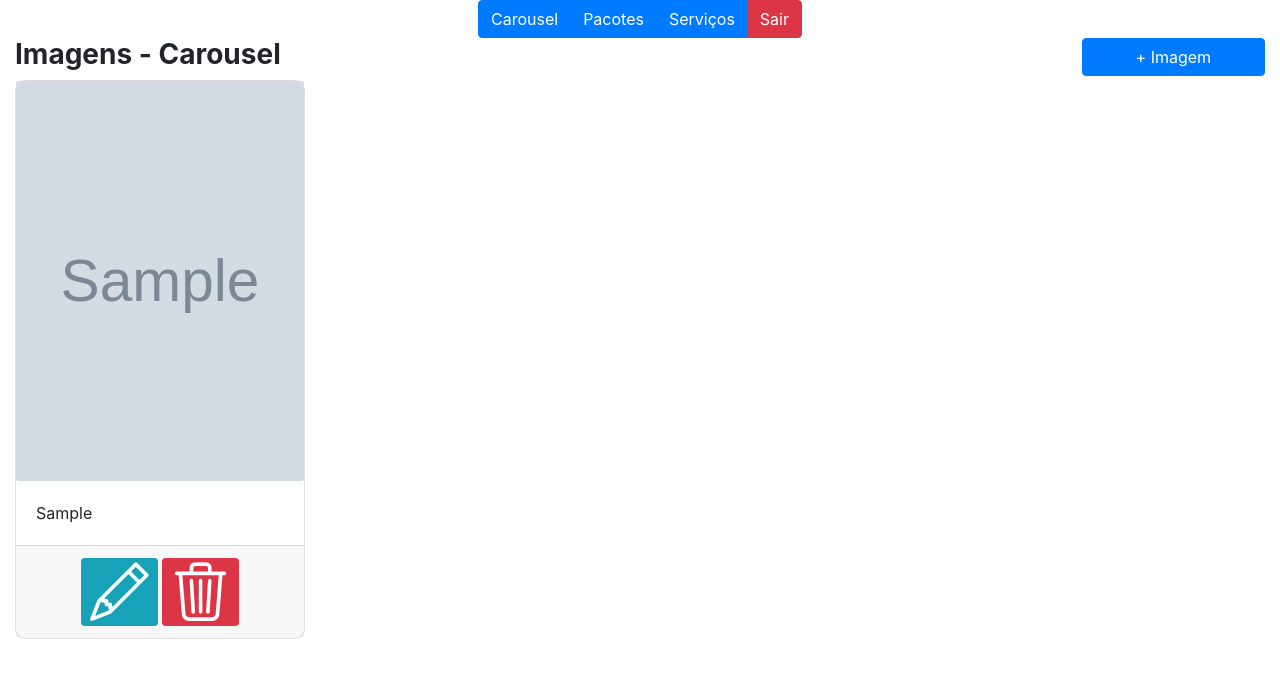
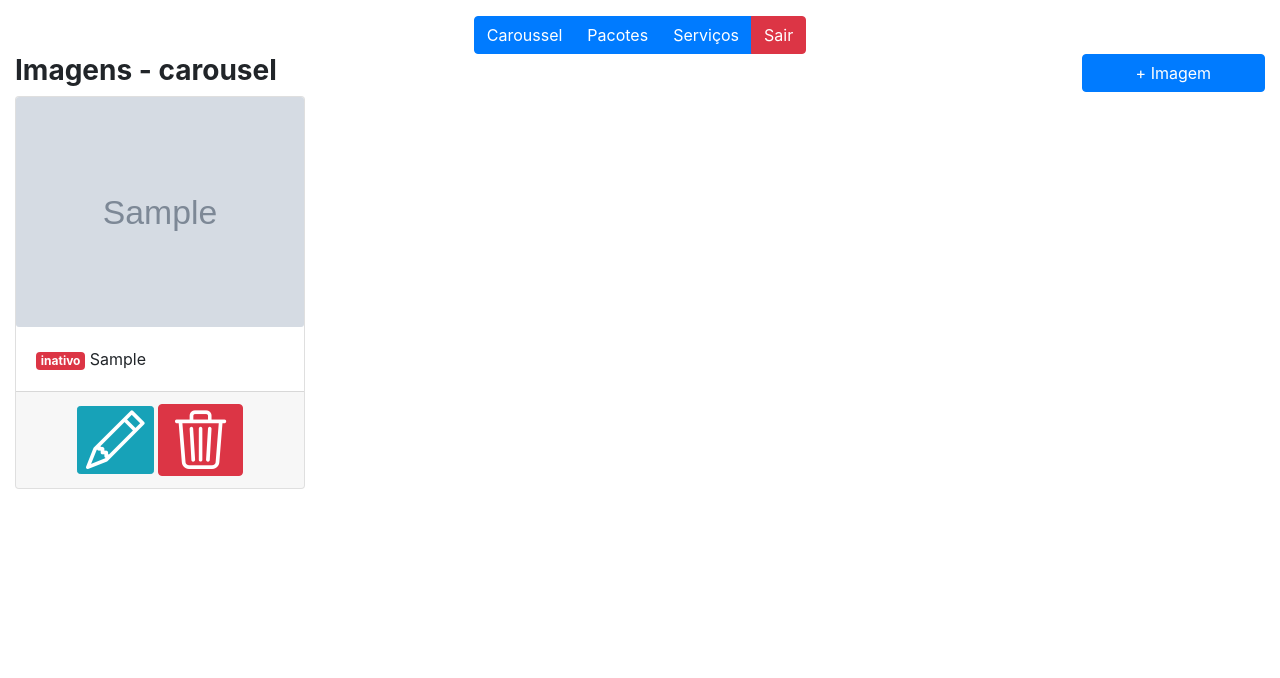
Before and after one commit to Ramos-Victor/projeto01ferrini, a PHP site: page /painel/carousel.php in a window 1280 px wide. Shown: the top 678 px of the page. Run offline with PHP 8.4, Linux system fonts and the light colour scheme; the visitor is signed in with stand-in values (Sample User, id 1); tables that the repository leaves empty or names only in its code hold one stand-in row (values such as "Sample post"); grey boxes marked "Sample" are stand-in pictures.

Commit message:
Atualizações

```diff
--- a/painel/carousel.php
+++ b/painel/carousel.php
@@ -3,57 +3,75 @@
 require_once './carousel/function.php';
 require_once './carousel/modal.php';
 require_once './carousel/script.php';
+
+
 ?>
+
 <style>
-	.card-img{height: 400px;}
-	.row .card{margin-bottom: 3%;}
-	.card{border-radius:10px;}
+    .card-img{
+        height: 230px;}
+    .row .card{
+        margin-bottom: 3%
+    }
 </style>
+
 <body>
     <?php require_once 'nav.php'; ?>
     <div class="container-fluid">
         <div class="row">
             <div class="col-sm-10">
                 <h3 class="font-weight-bolder">
-					Imagens - Carousel
+                    Imagens - carousel
                 </h3>
             </div>
             <div class="col-sm-2">
-				<button
-					class="btn btn-primary btn-block"
-					data-toggle="modal"
-					data-target="#upload">
+                <button class="btn btn-primary btn-block" data-toggle="modal" data-target="#upload">
                     + Imagem
                 </button>
             </div>
         </div>
-		<div class="row">
+        <div class='row'>
             <?php
             $listar = ListarImagem();
             if($listar){
                 foreach($listar as $l){
+                    if($l['st_carousel'] == "1"){
+                        $badge = 'badge-success';
+                        $flag = 'ativo';
+                    }
+                    else{
+                        $badge = 'badge-danger';
+                        $flag = 'inativo';
+                    }
             ?>
+            <!--HTML -->
             <div class="col-sm-3">
             <div class="card">
-						<img src="../img/carousel/<?php echo $l['url_imagem_carousel']; ?>" alt="" class="card-img img-fluid">
+                <img src="../img/carousel/<?php echo $l['url_imagem_carousel'];?>"
+                alt="" class="card-img img-fluid">
                 <div class="card-body">
-						<?php echo $l['ds_carousel'];?>
+                    <span class="badge <?php echo $badge;?>">
+                        <?php echo $flag; ?>
+                    </span>
+                    <?php echo $l['ds_carousel']; ?>
                 </div>
                 <div class="card-footer text-center">
-							<button class="btn btn-info btn-sm edit" data-toggle="modal"
+                    <button class="btn btn-info btn-sm edit"
+                    data-toggle="modal"
                     data-target="#edit"
                     title="editar"
-							cd="<?php echo $l['cd_carousel'];?>"
-							status="<?php echo $l['st_carousel'];?>"
-							descricao="<?php echo $l['ds_carousel']?>">
-								<i class="bi bi-pencil"></i>
+                    cd="<?php echo $l['cd_carousel']; ?>"
+                    status="<?php echo $l['st_carousel']; ?>"
+                    descricao="<?php echo $l['ds_carousel']; ?>">
+                        <i class="bi bi-pencil">
+                        </i>
                     </button>
-							<button class="btn btn-danger btn-sm delete"
+                        <button class="btn btn-danger delete"
+                        data-toggle="modal"
                         data-target="#delete"
-							data-toggle="modal"
                         title="excluir"
-							cd="<?php echo $l['cd_carousel'];?>"
-							imagem="<?php echo $l['url_imagem_carousel'];?>">
+                        cd="<?php echo $l['cd_carousel']; ?>"
+                        imagem="<?php echo $l['url_imagem_carousel']; ?>">
                             <i class="bi bi-trash3"></i>
                         </button>
                     </div>
@@ -65,11 +83,13 @@
         ?>
             </div>
             </div>
+
     <?php
     if(!empty($_POST)){
         if($_POST['action'] == "Cadastrar"){
-			$extensao = pathinfo($_FILES['imagem']['name'], PATHINFO_EXTENSION);
-      if($extensao == "png" || $extensao == "jpg" || $extensao == "jpeg" || $extensao == "jfif" || $extensao == "webp"){
+            $extensao = pathinfo($_FILES['imagem']['name'],PATHINFO_EXTENSION);
+            if($extensao == "png" || $_extensao == "jpg" || $extensao == "jpeg" ||
+            $extensao == "jfif" || $extensao == "webp"){
                 $uploaddir = '../img/carousel/';
                 if($extensao == "jpeg"){
                     $ext = strtolower(substr($_FILES['imagem']['name'],-5));
@@ -85,17 +105,32 @@
                 }
                 $imagem = md5(date("d-m-y-h-i-s").$_FILES['imagem']['name']).$ext;
                 $uploadfile = $uploaddir . basename($imagem);
+                chmod($uploadfile, 0777);
                 move_uploaded_file($_FILES['imagem']['tmp_name'], $uploadfile);
 
-        UploadImagemCarousel(
-        	$imagem,
+                UploadImagemCarousel($imagem,
                 $_POST['descricao'],
                 $_POST['status'],
                 "carousel.php"
             );
             }
-
+        }
+        else if($_POST['action'] == "Alterar"){
+            Editar(
+                $_POST['cd'],
+                $_POST['descricao'],
+                $_POST['status'],
+                $pagina
+            );
+        }
+        else if($_POST['action'] == "Excluir"){
+            Delete(
+                $_POST['cd'],
+                $_POST['imagem'],
+                $pagina
+            );
         }
     }
     ?>
+
 </body>
--- a/painel/carousel/function.php
+++ b/painel/carousel/function.php
@@ -1,5 +1,6 @@
 <?php
 function UploadImagemCarousel($imagem, $descricao, $status, $pagina){
+
   $sql = 'insert into tb_carousel set
           url_imagem_carousel = "'.$imagem.'",
           ds_carousel = "'.$descricao.'",
@@ -9,13 +10,13 @@
     ValidarActive($imagem);
     Confirma("Cadastrado com sucesso!", $pagina);
   }
-		else{
-			Erro("Ops! Imagem não foi cadastrada!");
+  else{ Erro("Ops! Imagem não foi cadastrada!");
   }
 }
 
+
   function ValidarActive($imagem){
-		$sql = 'select * from tb_carousel
+    $sql = 'select cd_carousel from tb_carousel
             where
             ic_active = "1" and
             st_carousel = "1"';
@@ -24,12 +25,11 @@
       Active($imagem);
     }
   }
-
-	function Active($imagem){
+  function Active ($imagem){
     $sql = 'update tb_carousel set ic_active = "1"
             where
             url_imagem_carousel = "'.$imagem.'"';
-		$res = $GLOBALS['con']->query($sql);
+    $res =  $GLOBALS['con']->query($sql);
   }
 
   function ListarImagem(){
@@ -39,24 +39,25 @@
         return $res;
     }
     else{
-			echo 'sem imagens cadastradas';
+      echo 'sem imagens cadastradas!';
     }
   }
 
   function Editar($item, $descricao, $status, $pagina){
-		$sql = 'update tb_carousel set ds_carousel ="'.$descricao.'",
-				st_carousel = "'.$status.'" where
+    $sql = 'update tb_carousel set
+            ds_carousel = "'.$descricao.'",
+            st_carousel = "'.$status.'"
+            where
             cd_carousel = '.$item;
-		DML($sql, "Alterado com sucesso!", "Ops! Não foi alterado!", $pagina);
+    DML ($sql, "Alterado com sucesso!", "Ops! Não foi alterado!", $pagina);
   }
 
   function Delete($item, $imagem, $pagina){
-		$dir="../img/carousel/".$imagem;
-		chmod($dir, 0777);
+  $dir = "../img/carousel/".$imagem;
   unlink($dir);
-		$sql = 'delete from tb_carousel where cd_carrousel = '.$item;
-
-		DML($sql, "Excluido com sucesso!", "Ops! Não foi alterado!", $pagina);
-
+  $sql = 'delete from tb_carousel
+          where
+          cd_carousel = '.$item;
+    DML($sql, "Excluido com sucesso!", "Ops! Não foi excluído!", $pagina);
   }
 ?>
--- a/painel/nav.php
+++ b/painel/nav.php
@@ -1,10 +1,10 @@
 <div class="row">
-	<div class="col-sm-12 text-center">
-		<div class="btn-group">
-			<a href="carousel.php" class="btn btn-primary">Carousel</a>
-			<a href="#" class="btn btn-primary">Pacotes</a>
-			<a href="#" class="btn btn-primary">Serviços</a>
-			<a href="logout.php" class="btn btn-danger">Sair</a>
-		</div>
-	</div>
+  <div class="col-sm-12 text-center mt-3">
+    <div class="btn-group">
+          <a href='carousel.php' class="btn btn-primary">Caroussel</a>
+          <a href='#' class="btn btn-primary">Pacotes</a>
+          <a href='#' class="btn btn-primary">Serviços</a>
+          <a href='logout.php' class="btn btn-danger">Sair</a>
+    </div>
+  </div>
 </div>
```
Also changed, not shown: painel/carousel/modal.php (+36 -43 lines), painel/carousel/script.php (+6 -3 lines). Lines whose indentation alone changed are shown as unchanged.
